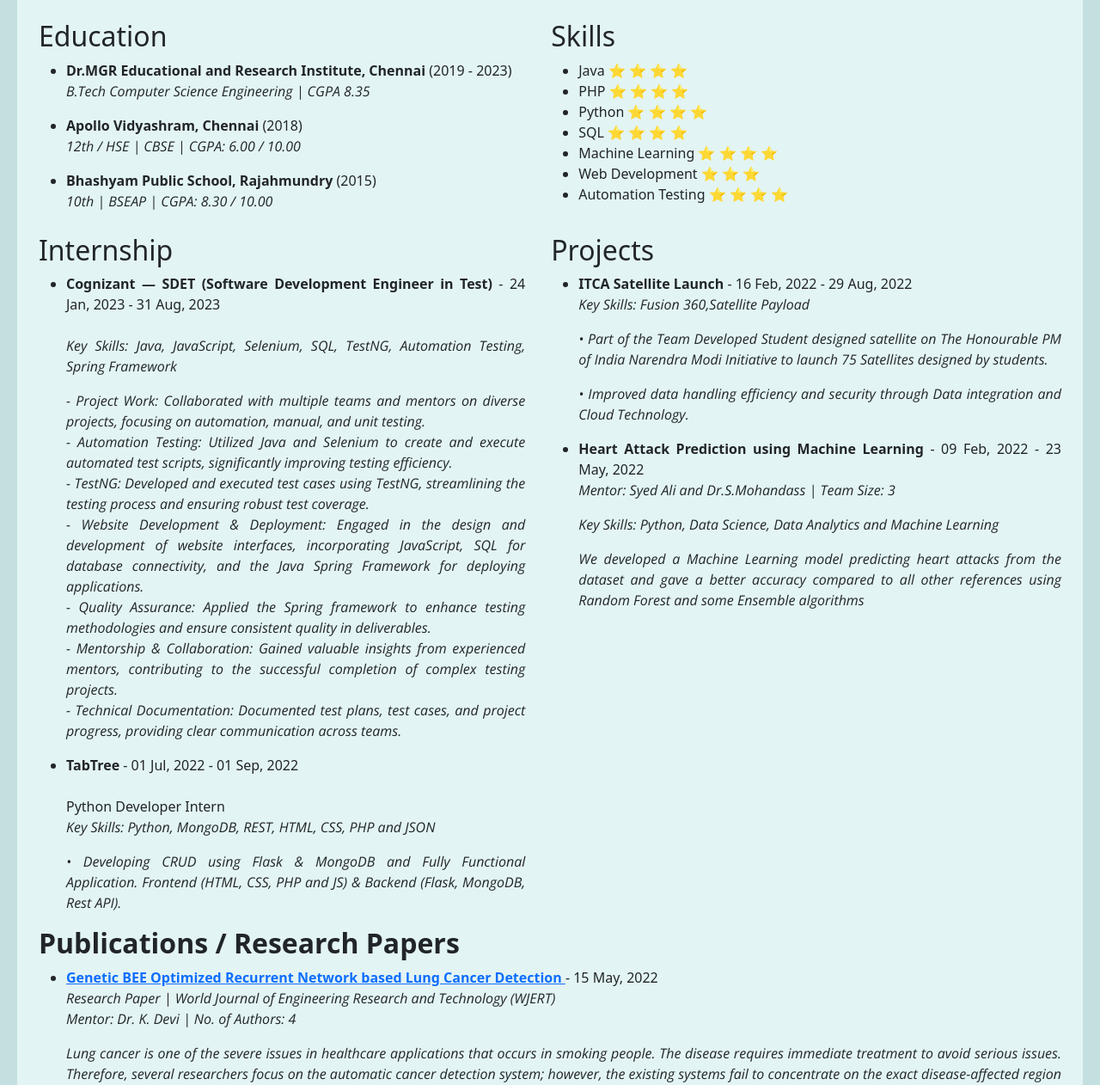
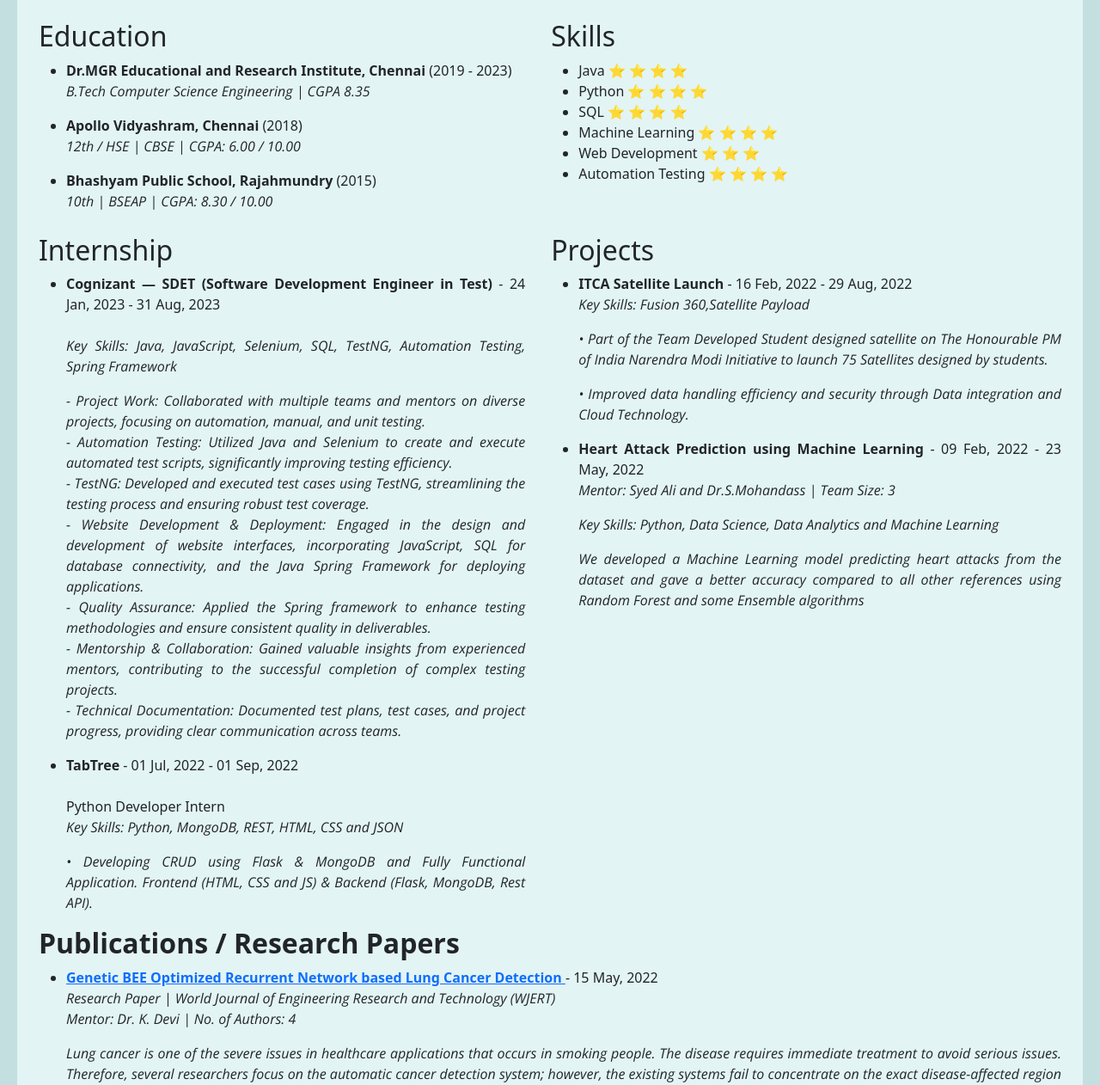
Before and after one commit to slrteja/resume, a plain HTML site: page resume.html in a window 1280 px wide. Shown: the part 377-1639 px from the top of the page at 86% size. Drawn offline with nearby package versions, Linux system fonts and the light colour scheme.

Commit message:
Update resume.html
removed PHP

```diff
--- a/resume.html
+++ b/resume.html
@@ -89,7 +89,6 @@
             <h2>Skills</h2>
             <ul>
               <li>Java &#11088; &#11088; &#11088; &#11088;</li>
-              <li>PHP &#11088; &#11088; &#11088; &#11088;</li>
               <li>Python &#11088; &#11088; &#11088; &#11088;</li>
               <li>SQL &#11088; &#11088; &#11088; &#11088;</li>
               <li>Machine Learning &#11088; &#11088; &#11088; &#11088;</li>
@@ -115,11 +114,11 @@
               <li><b>TabTree</b> - 01 Jul, 2022 - 01 Sep, 2022</li>
               <br />Python Developer Intern
               <p>
-                <b>Key Skills: </b> Python, MongoDB, REST, HTML, CSS, PHP and JSON
+                <b>Key Skills: </b> Python, MongoDB, REST, HTML, CSS and JSON
               </p>
               <p>
                 • Developing CRUD using Flask & MongoDB and Fully Functional
-                Application. Frontend (HTML, CSS, PHP and JS) & Backend (Flask,
+                Application. Frontend (HTML, CSS and JS) & Backend (Flask,
                 MongoDB, Rest API).
               </p>
             </ul>
```
